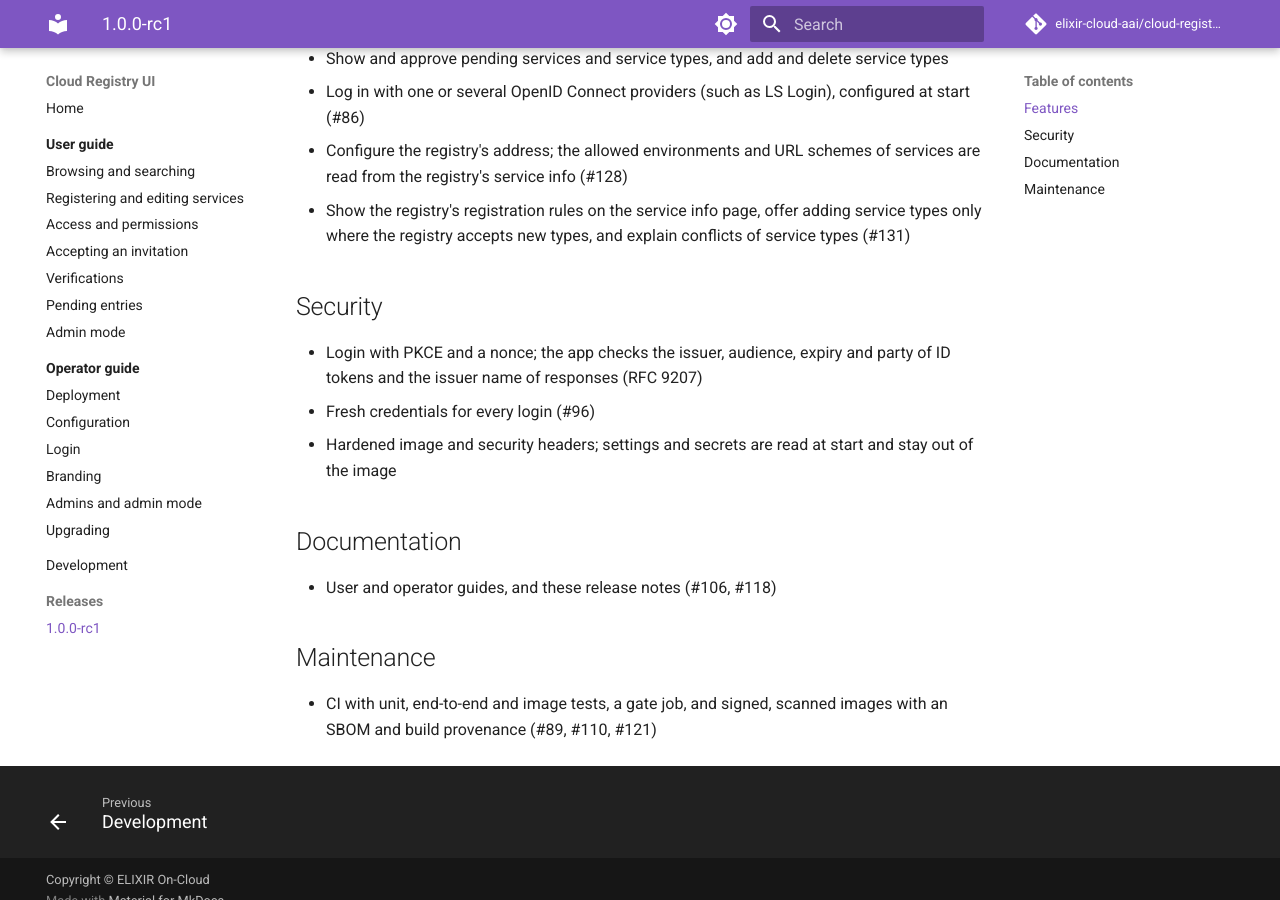
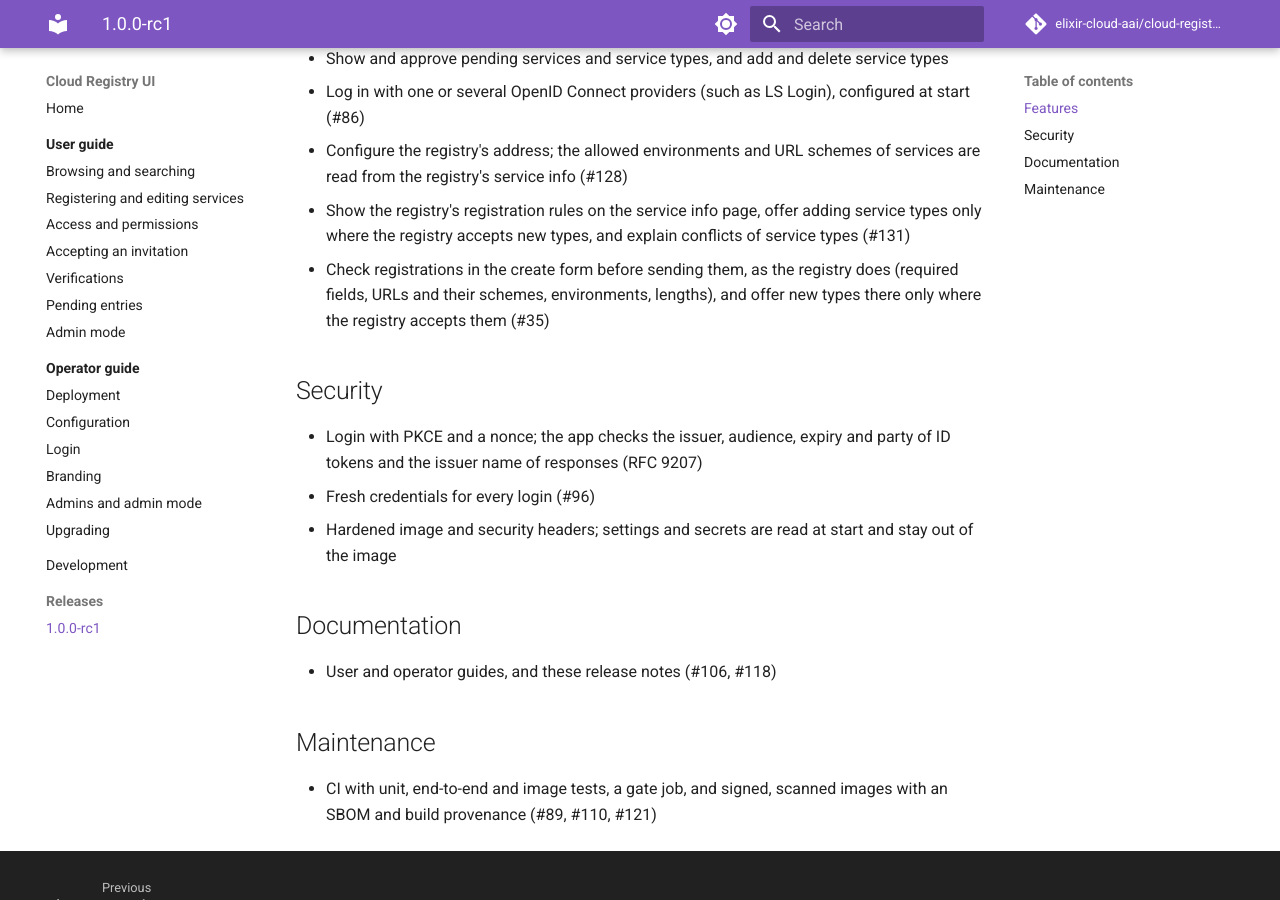
Before and after one commit to elixir-cloud-aai/cloud-registry-ui, an MkDocs documentation site: the page built from docs/releases/1.0.0-rc1.md, in a window 1280 px wide and 900 px high, scrolled down 521 px. Built offline with MkDocs 1.6.1 and Material for MkDocs 9.7.7, drawn with Linux system fonts in a browser that asks for light colours; comment, search, counter and statistics services are not loaded.

Commit message:
docs: add the create form checks to the notes
Co-Authored-By: Claude Opus 5.5 <noreply@anthropic.com>
Claude-Session: https://claude.ai/code/session_011FSoqMUX3EU35poH13xMgG

```diff
--- a/docs/releases/1.0.0-rc1.md
+++ b/docs/releases/1.0.0-rc1.md
@@ -25,6 +25,10 @@ to deploy it and the [user guide](../user-guide/index.md) to use it.
 - Show the registry's registration rules on the service info page, offer
   adding service types only where the registry accepts new types, and
   explain conflicts of service types (#131)
+- Check registrations in the create form before sending them, as the
+  registry does (required fields, URLs and their schemes, environments,
+  lengths), and offer new types there only where the registry accepts them
+  (#35)
 
 ## Security
 
```
